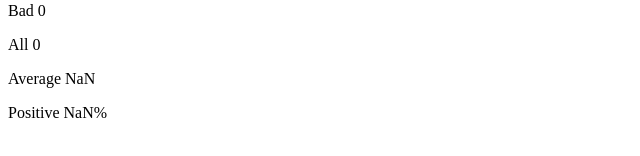
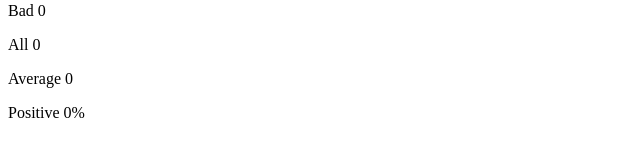
Before and after one commit to Artikool5/fullstack-open, a React (Vite) app in the folder part1/unicafe/: page / in a window 1280 px wide. Shown: the part 234-390 px from the top of the page, without its empty margins (0-640 px from the left). Built offline with nearby package versions, Linux system fonts and the light colour scheme.

Commit message:
exc: 1.8

```diff
--- a/part1/unicafe/src/App.jsx
+++ b/part1/unicafe/src/App.jsx
@@ -1,13 +1,27 @@
 import { useState } from "react";
+
+function Statistics(props) {
+  const getAll = () => props.good + props.bad + props.neutral;
+  const getAverageFeedback = () => (props.good - props.bad) / getAll();
+  const getPositivePercentage = () => (props.good / getAll()) * 100;
+
+  return (
+    <>
+      <h2>Statistics</h2>
+      <p>Good {props.good}</p>
+      <p>Neutral {props.neutral}</p>
+      <p>Bad {props.bad}</p>
+      <p>All {getAll()}</p>
+      <p>Average {getAverageFeedback() || 0}</p>
+      <p>Positive {getPositivePercentage() || 0}%</p>
+    </>
+  );
+}
 
 function App() {
   const [good, setGood] = useState(0);
   const [bad, setBad] = useState(0);
   const [neutral, setNeutral] = useState(0);
-
-  const getAll = () => good + bad + neutral;
-  const getAverageFeedback = () => (good - bad) / getAll();
-  const getPositivePercentage = () => (good / getAll()) * 100;
 
   return (
     <>
@@ -33,13 +47,7 @@ function App() {
       >
         Bad
       </button>
-      <h2>Statistics</h2>
-      <p>Good {good}</p>
-      <p>Neutral {neutral}</p>
-      <p>Bad {bad}</p>
-      <p>All {getAll()}</p>
-      <p>Average {getAverageFeedback()}</p>
-      <p>Positive {getPositivePercentage()}%</p>
+      <Statistics good={good} bad={bad} neutral={neutral} />
     </>
   );
 }
```
